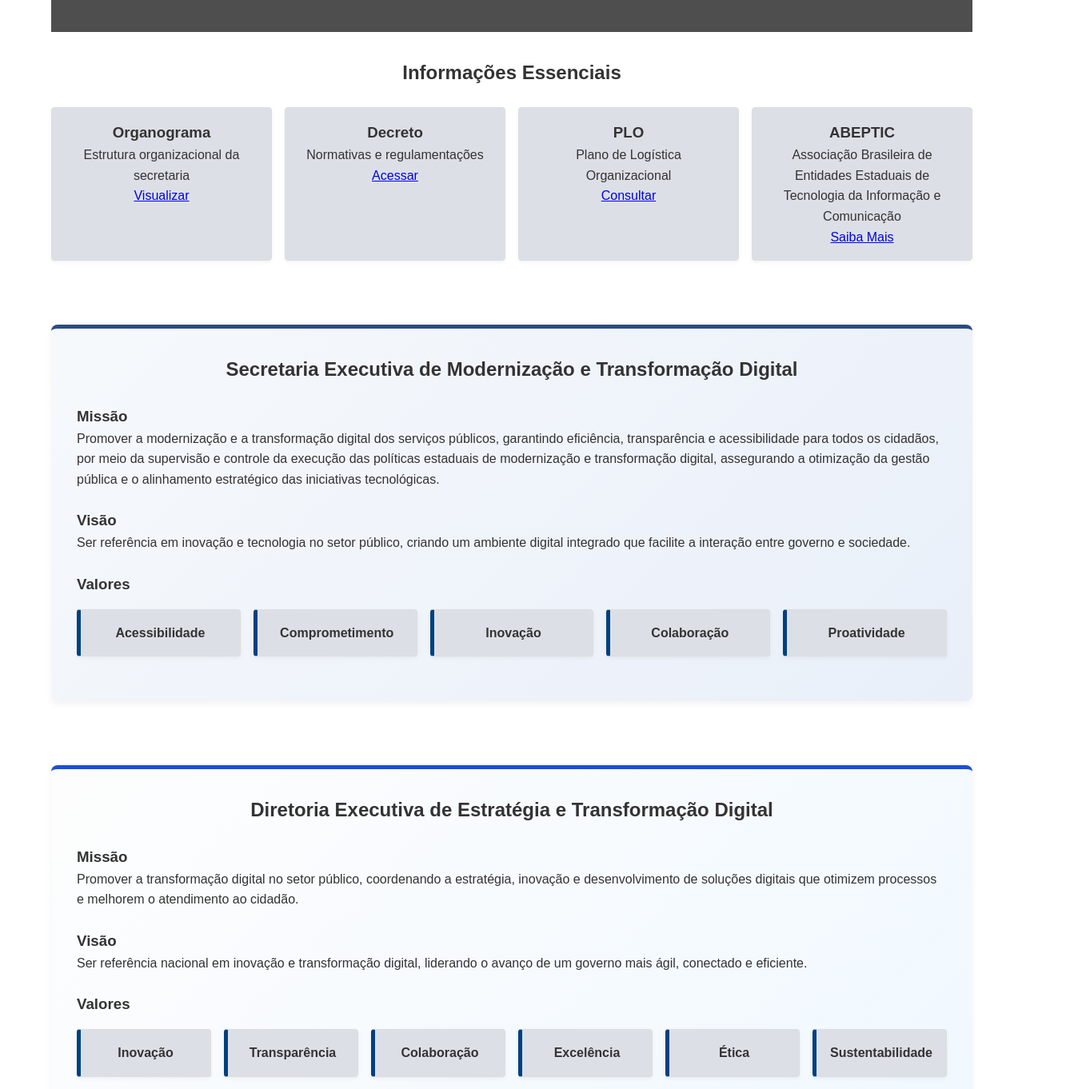
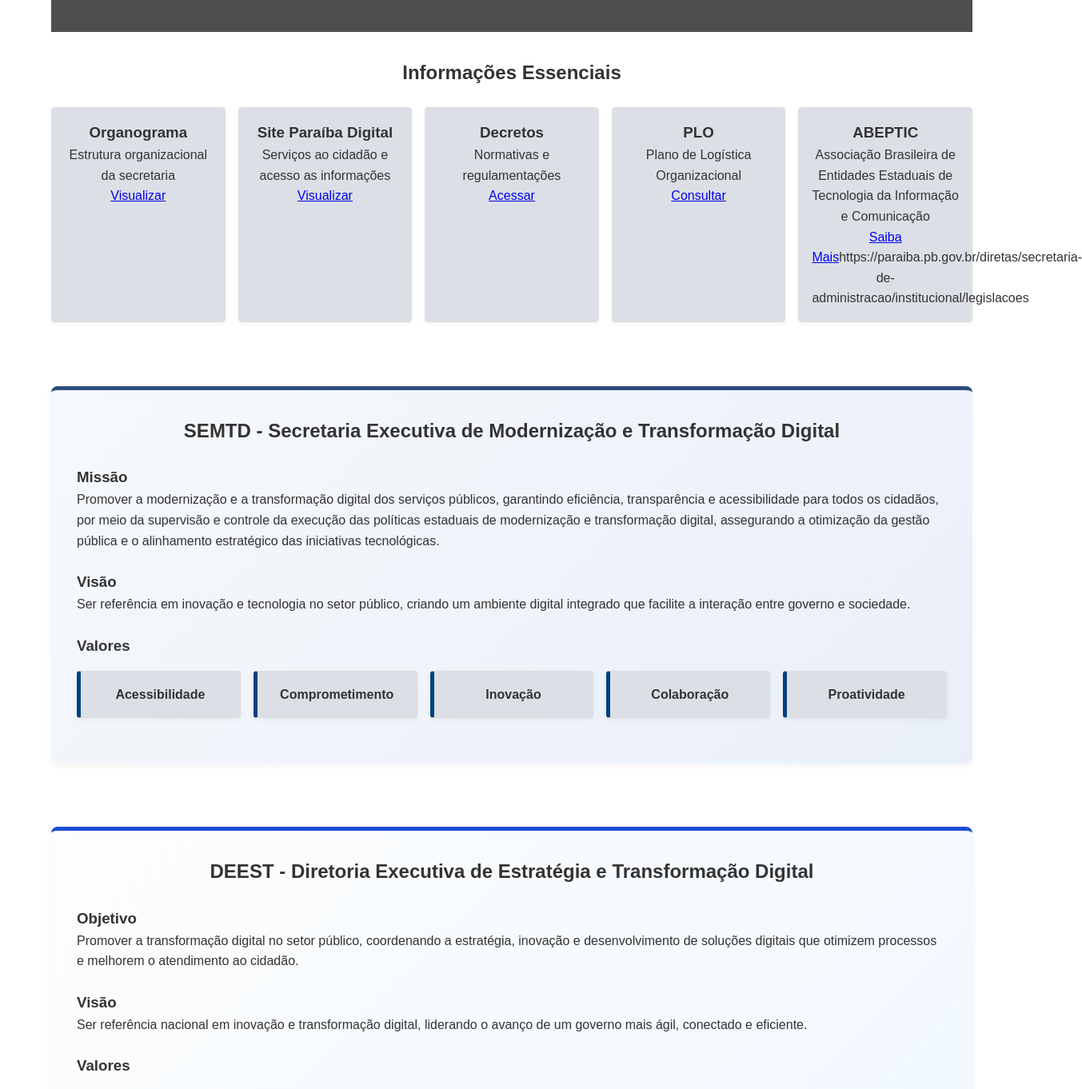
Before and after one commit to Laviniarm/portifolio_SEAD, a React (Create React App) app: page / in a window 1280 px wide. Shown: the part 500-1862 px from the top of the page at 80% size, 1353 px wide, since content can reach past the window. Built offline with nearby package versions, Linux system fonts and the light colour scheme; grey boxes are pictures that could not be loaded.

Commit message:
Inserção de infomações sobre a GECID

```diff
--- a/src/HomePage.js
+++ b/src/HomePage.js
@@ -20,21 +20,28 @@ const HomePage = () => {
                                 <div className="card">
                                     <h3>Organograma</h3>
                                     <p>Estrutura organizacional da secretaria</p>
-                                    <a href="#" target="_blank" rel="noopener noreferrer">
+                                    <a href="https://paraiba.pb.gov.br/diretas/secretaria-de-administracao/arquivos/2024_sead-organograma-em-21-03-2024.pdf/" target="_blank" rel="noopener noreferrer">
                                         Visualizar
                                     </a>
                                 </div>
                                 <div className="card">
-                                    <h3>Decreto</h3>
+                                    <h3>Site Paraíba Digital</h3>
+                                    <p>Serviços ao cidadão e acesso as informações </p>
+                                    <a href="https://paraibadigital.pb.gov.br/">
+                                        Visualizar
+                                    </a>
+                                </div>
+                                <div className="card">
+                                    <h3>Decretos</h3>
                                     <p>Normativas e regulamentações</p>
-                                    <a href="#" target="_blank" rel="noopener noreferrer">
+                                    <a href="https://paraiba.pb.gov.br/diretas/secretaria-de-administracao/institucional/legislacoes" target="_blank" rel="noopener noreferrer">
                                         Acessar
                                     </a>
                                 </div>
                                 <div className="card">
                                     <h3>PLO</h3>
                                     <p>Plano de Logística Organizacional</p>
-                                    <a href="#" target="_blank" rel="noopener noreferrer">
+                                    <a href="https://transparencia.pb.gov.br/orcamento/normas-orcamentarias" target="_blank" rel="noopener noreferrer">
                                         Consultar
                                     </a>
                                 </div>
@@ -44,9 +51,10 @@ const HomePage = () => {
                                         Associação Brasileira de Entidades Estaduais de Tecnologia da
                                         Informação e Comunicação
                                     </p>
-                                    <a href="#" target="_blank" rel="noopener noreferrer">
+                                    <a href="https://abep-tic.org.br/" target="_blank" rel="noopener noreferrer">
                                         Saiba Mais
                                     </a>
+                                    https://paraiba.pb.gov.br/diretas/secretaria-de-administracao/institucional/legislacoes
                                 </div>
                             </div>
                         </section>
@@ -54,7 +62,7 @@ const HomePage = () => {
                 <section className="detailed-info">
                     <div className="secretaria-section">
                         <h1 className="section-title text-center">
-                            Secretaria Executiva de Modernização e Transformação Digital
+                            SEMTD - Secretaria Executiva de Modernização e Transformação Digital
                         </h1>
                         <section className="card-section">
                             <h3>Missão</h3>
@@ -98,10 +106,10 @@ const HomePage = () => {
 
                     <div className="diretoria-section">
                         <h1 className="section-title text-center">
-                            Diretoria Executiva de Estratégia e Transformação Digital
+                           DEEST - Diretoria Executiva de Estratégia e Transformação Digital
                         </h1>
                         <section className="card-section">
-                            <h3>Missão</h3>
+                            <h3>Objetivo</h3>
                             <p>
                                 Promover a transformação digital no setor público, coordenando a estratégia,
                                 inovação e desenvolvimento de soluções digitais que otimizem processos e melhorem
--- a/src/data.js
+++ b/src/data.js
@@ -75,6 +75,14 @@ export const gerenciaContent = {
             "Excelência: Comprometer-se com a qualidade em todos os programas e iniciativas.",
             "Transparência: Comunicar de forma aberta e responsável os objetivos e resultados das ações."
         ]
+    },
+    GECID: {
+        title: "Lorem ipsum dolor sit amet, consectetur adipiscing elit. Mauris condimentum.",
+        mission: "Lorem ipsum dolor sit amet, consectetur adipiscing elit. Mauris condimentum.",
+        vision: "Lorem ipsum dolor sit amet, consectetur adipiscing elit. Mauris condimentum.",
+        values: [
+            "Lorem ipsum dolor sit amet, consectetur adipiscing elit. Mauris condimentum."
+        ]
     }
 };
 
@@ -87,7 +95,8 @@ export const paginas = [
     "GESED",
     "GEGOD",
     "GOCAP",
-    "Gerência 6"
+    "Gerência 6",
+    "test"
 ];
 
 // Dados de comunicados (estáticos por enquanto)
```
